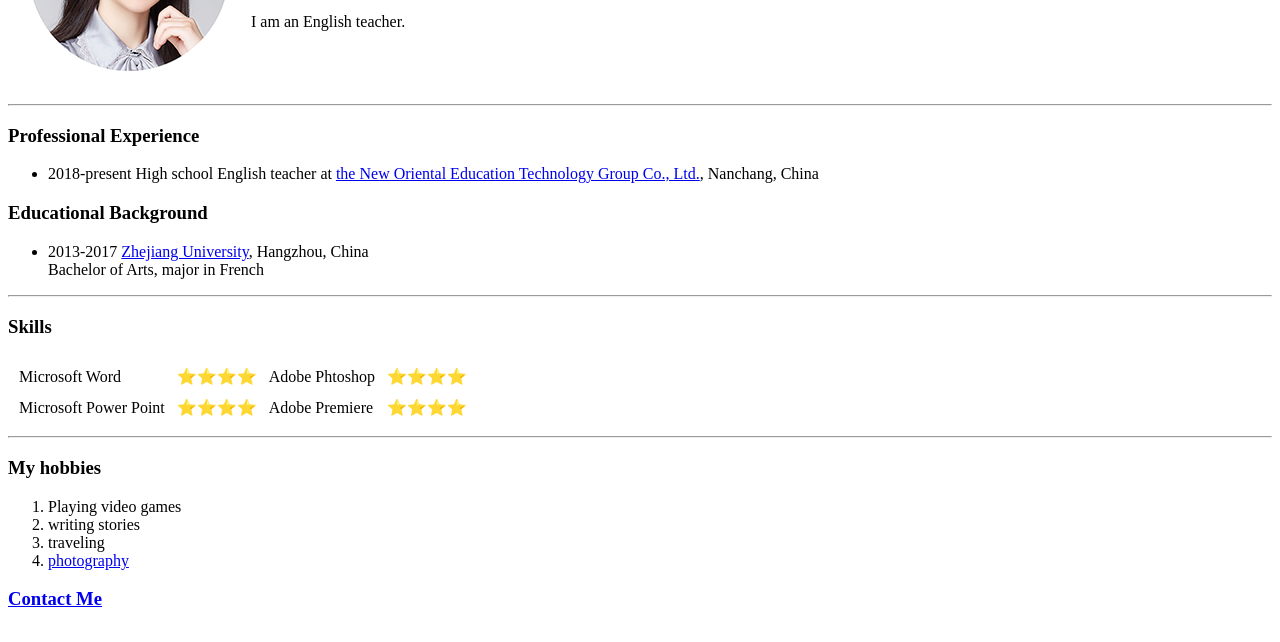
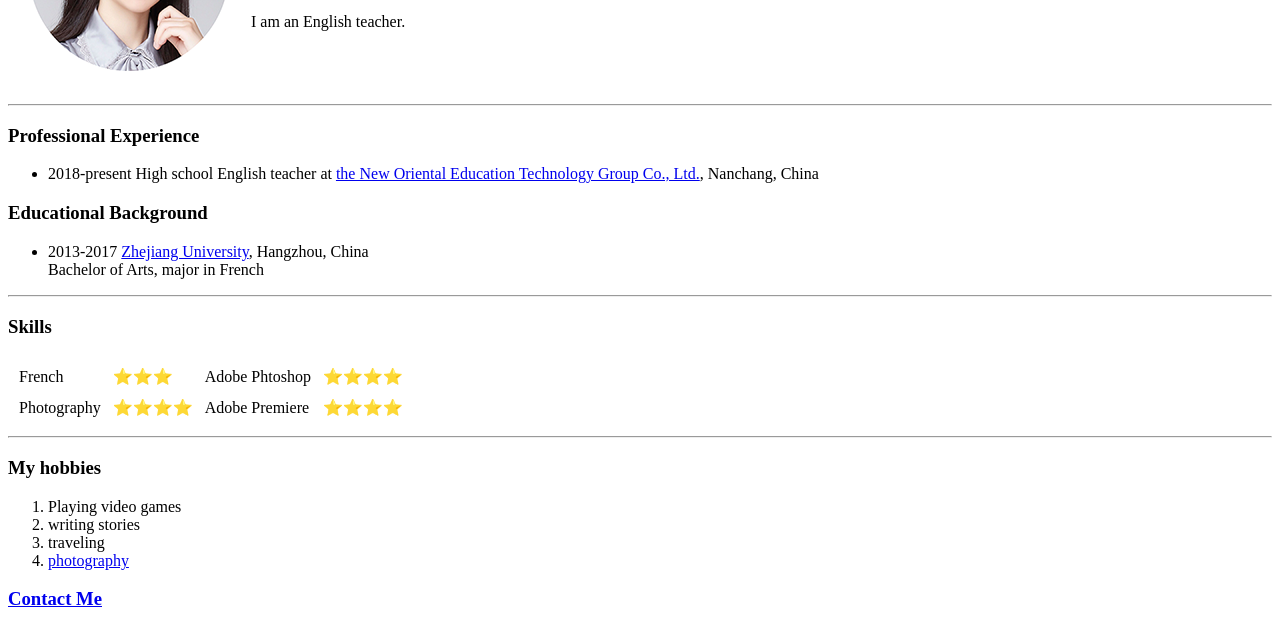
Before and after one commit to Levoyage/Personal-site, a plain HTML site: page index.html in a window 1280 px wide. Shown: the part 158-800 px from the top of the page. Drawn offline with Linux system fonts and the light colour scheme.

Commit message:
change my skills

```diff
--- a/index.html
+++ b/index.html
@@ -34,13 +34,13 @@
   <h3>Skills</h3>
   <table cellspacing="10">
     <tr>
-      <td>Microsoft Word</td>
-      <td>&#11088&#11088&#11088&#11088</td>
+      <td>French</td>
+      <td>&#11088&#11088&#11088</td>
       <td>Adobe Phtoshop</td>
       <td>&#11088&#11088&#11088&#11088</td>
     </tr>
     <tr>
-      <td>Microsoft Power Point</td>
+      <td>Photography</td>
       <td>&#11088&#11088&#11088&#11088</td>
       <td>Adobe Premiere</td>
       <td>&#11088&#11088&#11088&#11088</td>
```
